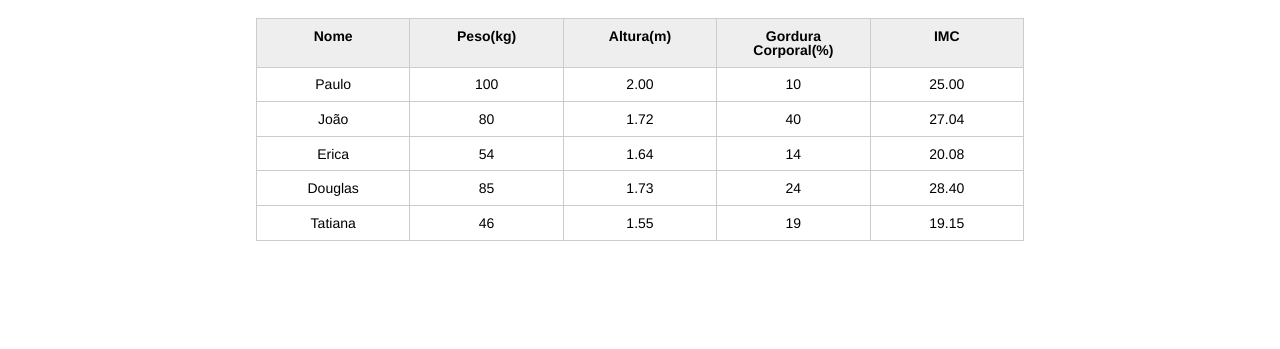
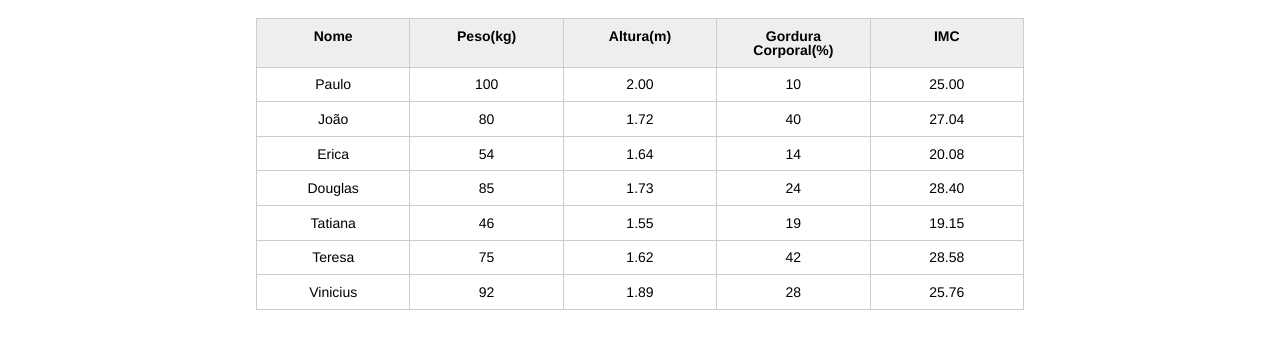
Before and after one commit to MichelleMapelli/estudo_Javasript, a plain HTML site: page index.html in a window 1280 px wide. Shown: the part 123-472 px from the top of the page. Drawn offline with Linux system fonts and the light colour scheme.

Commit message:
adicionando mais duas linhas a tabela

```diff
--- a/index.html
+++ b/index.html
@@ -71,6 +71,20 @@
                             <td class="info-gordura">19</td>
                             <td class="info-imc">0</td>
                         </tr>
+                        <tr class="paciente">
+                            <td class="info-nome">Teresa</td>
+                            <td class="info-peso">75</td>
+                            <td class="info-altura">1.62</td>
+                            <td class="info-gordura">42</td>
+                            <td class="info-imc">0</td>
+                        </tr>
+                        <tr class="paciente">
+                            <td class="info-nome">Vinicius</td>
+                            <td class="info-peso">92</td>
+                            <td class="info-altura">1.89</td>
+                            <td class="info-gordura">28</td>
+                            <td class="info-imc">0</td>
+                        </tr>
                     </tbody>
                 </table>
 
```
